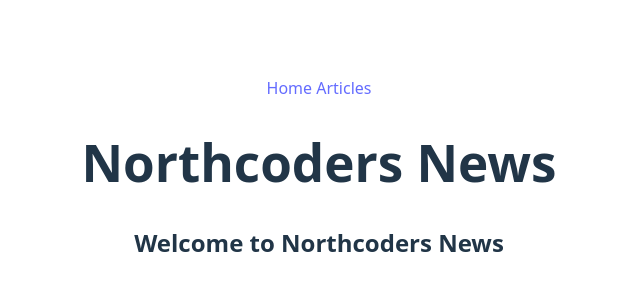
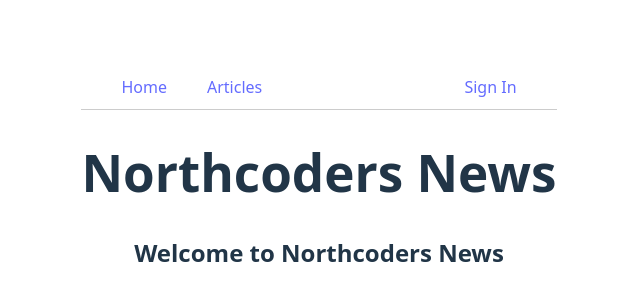
Before and after one commit to benstirk871/northcoders-news-frontend, a React (Vite) app: page / in a window 1280 px wide. Shown: the part 222-522 px from the top of the page, without its empty margins (321-961 px from the left). Built offline with nearby package versions, Linux system fonts and the light colour scheme.

Commit message:
7-vote on an article

```diff
--- a/src/App.css
+++ b/src/App.css
@@ -4,6 +4,37 @@
   padding: 2rem;
   text-align: center;
 }
+
+/*Navbar styling */
+.navbar-container {
+  display: flex;
+  justify-content: space-between;
+  align-items: center;
+  padding: 10px 20px;
+  border-bottom: 1px solid #ccc;
+}
+/* .navbar-left {
+  margin: 0 10px;
+  display: flex;
+  align-items: left;
+}
+
+.navbar-right {
+
+  display: flex;
+  align-items: right;
+} */
+
+.navbar-left a,
+.navbar-right a {
+    margin: 0 20px;
+}
+
+.navbar-right {
+    display: flex;
+    align-items: center;
+}
+
 
 /* Articles styling */
 .articles-container {
--- a/src/App.jsx
+++ b/src/App.jsx
@@ -5,15 +5,20 @@ import Home from './Components/Home'
 import Navbar from './Components/Navbar'
 import Articles from './Components/Articles'
 import SingleArticle from './Components/SingleArticle'
+import ProfilePage from './Components/ProfilePage'
 
 function App() {
+
+  const [currentUser, setCurrentUser] = useState(null)
+
   return (
     <>
-        <Navbar />
+        <Navbar currentUser={currentUser}/>
         <Routes>
             <Route path="/" element={<Home/>} />
             <Route path="/articles" element={<Articles/>} />
-            <Route path="/articles/:article_id" element={<SingleArticle/>} />
+            <Route path="/articles/:article_id" element={<SingleArticle currentUser={currentUser}/>} />
+            <Route path="/users/:username" element={<ProfilePage currentUser={currentUser}  setCurrentUser={setCurrentUser}/>} />
         </Routes>
     </>
   )
--- a/src/Components/Navbar.jsx
+++ b/src/Components/Navbar.jsx
@@ -1,10 +1,19 @@
 import { Link } from "react-router"
 
-function Navbar(){
+function Navbar({currentUser}){
     return (
         <>
-            <Link to="/">Home </Link>
-            <Link to="/articles"> Articles </Link>
+        <div className="navbar-container">
+        <span className="navbar-left">
+            <Link to="/">Home</Link>
+            <Link to="/articles">Articles</Link>
+        </span>
+        <span className="navbar-right">
+            <Link to="/users/:username">
+            {!currentUser ? <span>Sign In</span> : <span>{currentUser.username}</span> }
+            </Link>
+        </span>
+        </div>
         </>
     )
 }
--- /dev/null
+++ b/src/Components/ProfilePage.jsx
@@ -0,0 +1,55 @@
+import { useState, useEffect } from "react";
+import { getUserByUsername } from "../api";
+
+function ProfilePage({currentUser, setCurrentUser}){
+
+    const [usernameInput, setUsernameInput] = useState("")
+
+    function handleInput(event){
+        setUsernameInput(event.target.value)
+    }
+
+    function handleLogin(event){
+        event.preventDefault()
+        //console.log(usernameInput)
+
+        getUserByUsername(usernameInput)
+        .then((response) => {
+            console.log(response)
+            setCurrentUser(response)
+            setUsernameInput("")
+        })
+        .catch((error) => {
+            console.log(error)
+        })
+    }
+
+    function handleLogout(){
+        setCurrentUser(null)
+    }
+
+    return (
+        <>
+        {!currentUser ? ( <form>
+            <label htmlFor="username-input">
+                Enter your username:
+            </label>
+            <input id="username-input" type="text" onChange={handleInput}/>
+            <button onClick={handleLogin}>Sign In</button>
+        </form>) : (
+            <>
+            <p>Welcome {currentUser.username}</p>
+            <img src={currentUser.avatar_url} />
+            <div>
+            <button onClick={handleLogout}>Sign Out</button>
+            </div>
+            </>
+        )}
+
+
+
+        </>
+    )
+}
+
+export default ProfilePage
--- a/src/Components/SingleArticle.jsx
+++ b/src/Components/SingleArticle.jsx
@@ -1,10 +1,10 @@
 import { useState, useEffect } from "react"
 import { useParams } from "react-router"
-import { getArticleById, getCommentsByArticleId } from "../api"
+import { getArticleById, getCommentsByArticleId, patchArticleById } from "../api"
 import Loading from "./Loading"
 import Error from "./Error";
 
-function SingleArticle(){
+function SingleArticle({currentUser}){
 
     const [article, setArticle] = useState([])
     const [comments, setComments] = useState([])
@@ -13,18 +13,24 @@ function SingleArticle(){
     const [isCommentError, setIsCommentError] = useState(false)
     const {article_id} = useParams()
 
+    const [isClicked, setIsClicked] = useState(false)
+    const [votes, setVotes] = useState(0)
+
+
     useEffect(()=>{
         setIsLoading(true)
         getArticleById(article_id)
         .then((response)=>{
+            console.log(response)
             setArticle(response)
             setIsLoading(false)
+            setVotes(response.votes)
         })
         .catch(() => {
             setIsLoading(false)
             setIsError(true)
         })
-    }, [])
+    }, [isClicked])
 
     useEffect(()=>{
         setIsLoading(true)
@@ -43,6 +49,21 @@ function SingleArticle(){
     if(isError) return <Error />
 
 
+    function upvote(){
+        if (!isClicked){
+            patchArticleById(article_id, 1)
+            setIsClicked(true)
+        }
+    }
+
+    function downvote(){
+        if (!isClicked){
+            patchArticleById(article_id, -1)
+            setIsClicked(true)
+        }
+    }
+
+
     return (
         <>
         <div className="single-article-container">
@@ -50,7 +71,8 @@ function SingleArticle(){
                 <h2>{article.title}</h2>
                 <img src={article.article_img_url} className="article-img-large" placeholder="Article image"/>
                 <p className="text-align-left">Author: {article.author}</p>
-                <p className="text-align-left">Votes: {article.votes}</p>
+                <p className="text-align-left">Votes: {votes}</p>
+                {currentUser ? <><button onClick={upvote}>Upvote</button><button onClick={downvote}>Downvote</button></> : null}
                 <p className="single-article-body">{article.body}</p>
             </div>
         </div>
--- a/src/api.js
+++ b/src/api.js
@@ -24,3 +24,16 @@ export const getCommentsByArticleId = (article_id) => {
         return response.data.comments
     })
 }
+
+export const getUserByUsername = (username) => {
+    return northcodersNewsApi.get(`/users/${username}`)
+    .then((response) => {
+        return response.data.user
+    })
+}
+
+export const patchArticleById = (article_id, numOfVotes) => {
+    return northcodersNewsApi.patch(`/articles/${article_id}`, {
+        inc_votes: numOfVotes
+    })
+}
```
